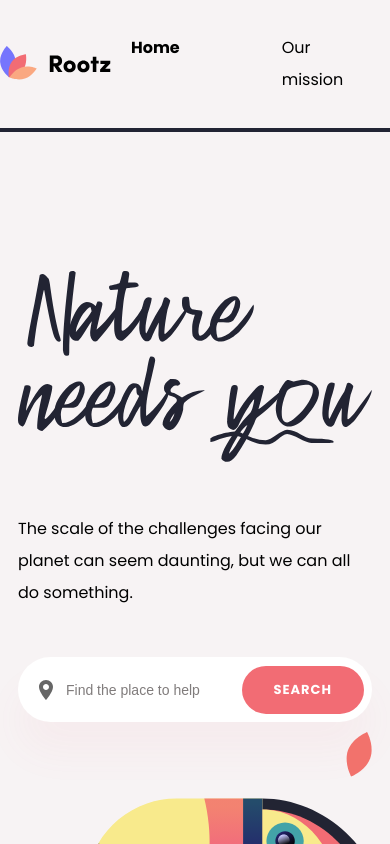
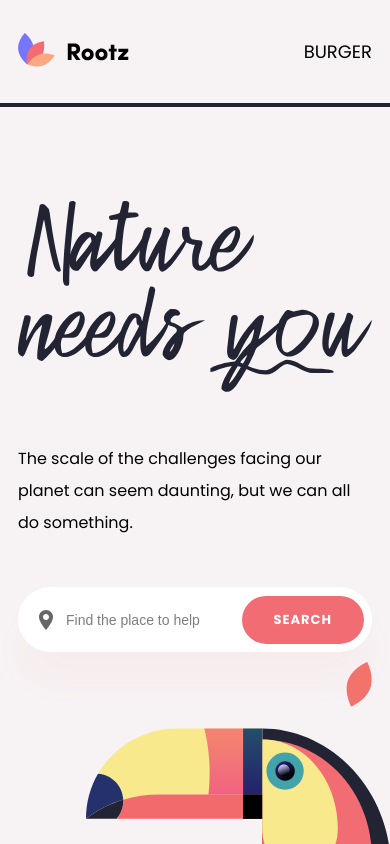
Before and after one commit to ihnatenkoo/Rootz, a React (Vite) app: page / in a window 390 px wide. Shown: the top 844 px of the page. Built offline with nearby package versions, Linux system fonts and the light colour scheme.

Commit message:
Adaptive <Header/>

```diff
--- a/src/components/Footer/Footer.jsx
+++ b/src/components/Footer/Footer.jsx
@@ -2,7 +2,7 @@ import s from './Footer.module.scss';
 
 import { ReactComponent as Twitter } from '../../assets/icons/social/twitter.svg';
 import { ReactComponent as Facebook } from '../../assets/icons/social/facebook.svg';
-import { ReactComponent as Linkedin } from '../../assets/icons/social/linkedin.svg';
+import { ReactComponent as Linkedin } from '../../assets/icons/social/facebook.svg';
 
 const Footer = () => {
 	return (
--- a/src/components/Header/Header.jsx
+++ b/src/components/Header/Header.jsx
@@ -1,4 +1,4 @@
-import { useState } from 'react';
+import { useState, useEffect } from 'react';
 import s from './Header.module.scss';
 import cn from 'classnames';
 
@@ -9,9 +9,21 @@ const navigation = ['Home', 'Our mission', 'Places', 'Team'];
 
 const Header = () => {
 	const [activeItem, setActiveItem] = useState(navigation[0]);
+	const [isBurgerOpen, setIsBurgerOpen] = useState(false);
+
+	useEffect(() => {
+		isBurgerOpen
+			? (window.document.body.style.overflow = 'hidden')
+			: (window.document.body.style.overflow = 'auto');
+	}, [isBurgerOpen]);
 
 	const onClickHandler = (value) => {
 		setActiveItem(value);
+		setIsBurgerOpen(false);
+	};
+
+	const burgerClickHandler = () => {
+		setIsBurgerOpen((prev) => !prev);
 	};
 
 	return (
@@ -21,7 +33,7 @@ const Header = () => {
 				<Rootz />
 			</div>
 
-			<nav>
+			<nav className={cn({ [s.active]: isBurgerOpen })}>
 				<ul>
 					{navigation.map((path) => (
 						<li
@@ -32,9 +44,12 @@ const Header = () => {
 							{path}
 						</li>
 					))}
+					<button onClick={() => setIsBurgerOpen(false)}>Apply</button>
 				</ul>
 			</nav>
-			<button>Apply</button>
+			<div className={s.burger} onClick={burgerClickHandler}>
+				<span className={s.burger__item}>BURGER</span>
+			</div>
 		</header>
 	);
 };
--- a/src/components/Header/Header.module.scss
+++ b/src/components/Header/Header.module.scss
@@ -1,12 +1,10 @@
 .header {
-	padding: 32px 0;
+	padding: 32px 18px;
 	margin: 0 auto;
-	width: 1280px;
+	gap: 252px;
+	width: 1316px;
 	max-width: 100%;
 	border-bottom: 4px solid #222433;
-
-	//TODO
-	overflow: hidden;
 
 	display: flex;
 	justify-content: space-between;
@@ -35,10 +33,13 @@
 		transition: all 0.5s ease-in-out;
 	}
 
+	nav {
+		flex: 1 1;
+	}
 	ul {
 		display: flex;
+		align-items: center;
 		gap: 102px;
-		padding-left: 20px;
 
 		li {
 			font-size: 16px;
@@ -57,6 +58,8 @@
 	}
 
 	button {
+		margin-left: auto;
+		max-width: 145px;
 		background: var(--white);
 		border-radius: var(--radiusL);
 		padding: 13px 48px;
@@ -71,4 +74,82 @@
 			color: var(--white);
 		}
 	}
+
+	.burger {
+		display: none;
+	}
 }
+
+@media screen and (max-width: 1200px) {
+	.header {
+		gap: 150px;
+		ul {
+			gap: 75px;
+		}
+	}
+}
+
+@media screen and (max-width: 990px) {
+	.header {
+		gap: 100px;
+		ul {
+			gap: 36px;
+		}
+	}
+}
+
+@media screen and (max-width: 768px) {
+	.header {
+		nav {
+			margin-top: 105px;
+			opacity: 0;
+
+			position: absolute;
+			top: 0;
+			left: 0;
+			width: 0;
+			height: 0;
+			z-index: 10;
+
+			transition: all 0.4s ease-in;
+
+			ul {
+				margin-top: 72px;
+				opacity: 0;
+
+				background-color: var(--grayPinky);
+				flex-direction: column;
+				justify-content: flex-start;
+				align-items: center;
+				gap: 56px;
+
+				li {
+					font-size: 28px;
+				}
+			}
+		}
+
+		nav.active {
+			height: 100vh;
+			opacity: 1;
+
+			ul {
+				opacity: 1;
+				width: 100vw;
+				height: 100vh;
+			}
+		}
+
+		button {
+			margin-top: auto;
+			margin-left: 0;
+			margin-bottom: 250px;
+			width: 600px;
+			max-width: 90%;
+		}
+
+		.burger {
+			display: block;
+		}
+	}
+}
--- a/src/components/Intro/Intro.module.scss
+++ b/src/components/Intro/Intro.module.scss
@@ -1,6 +1,8 @@
 .intro {
 	padding-top: 181px;
-	height: 896px;
+	padding-left: 18px;
+	padding-right: 18px;
+	height: 914px;
 	background-color: var(--grayPinky);
 	background-position: 505px 500px;
 	position: relative;
@@ -143,6 +145,7 @@
 
 @media screen and (max-width: 575px) {
 	.intro {
+		margin-top: -70px;
 		&__right_block {
 			bottom: -173px;
 			left: 22%;
--- a/src/index.scss
+++ b/src/index.scss
@@ -73,7 +73,6 @@ ul {
 .container {
 	margin-left: auto;
 	margin-right: auto;
-	padding: 0 18px;
-	width: 1156px;
+	width: 1120px;
 	max-width: 100%;
 }
```
